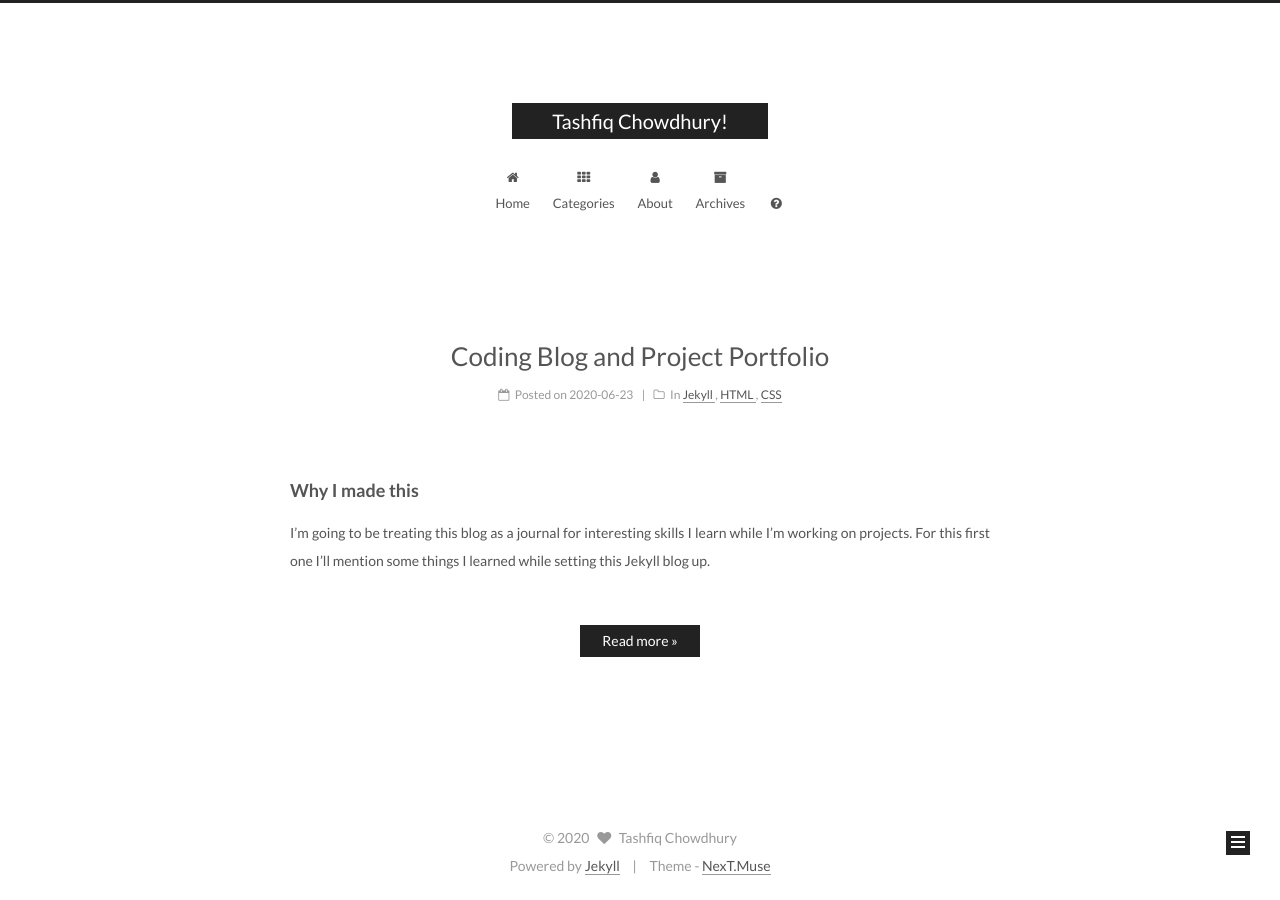
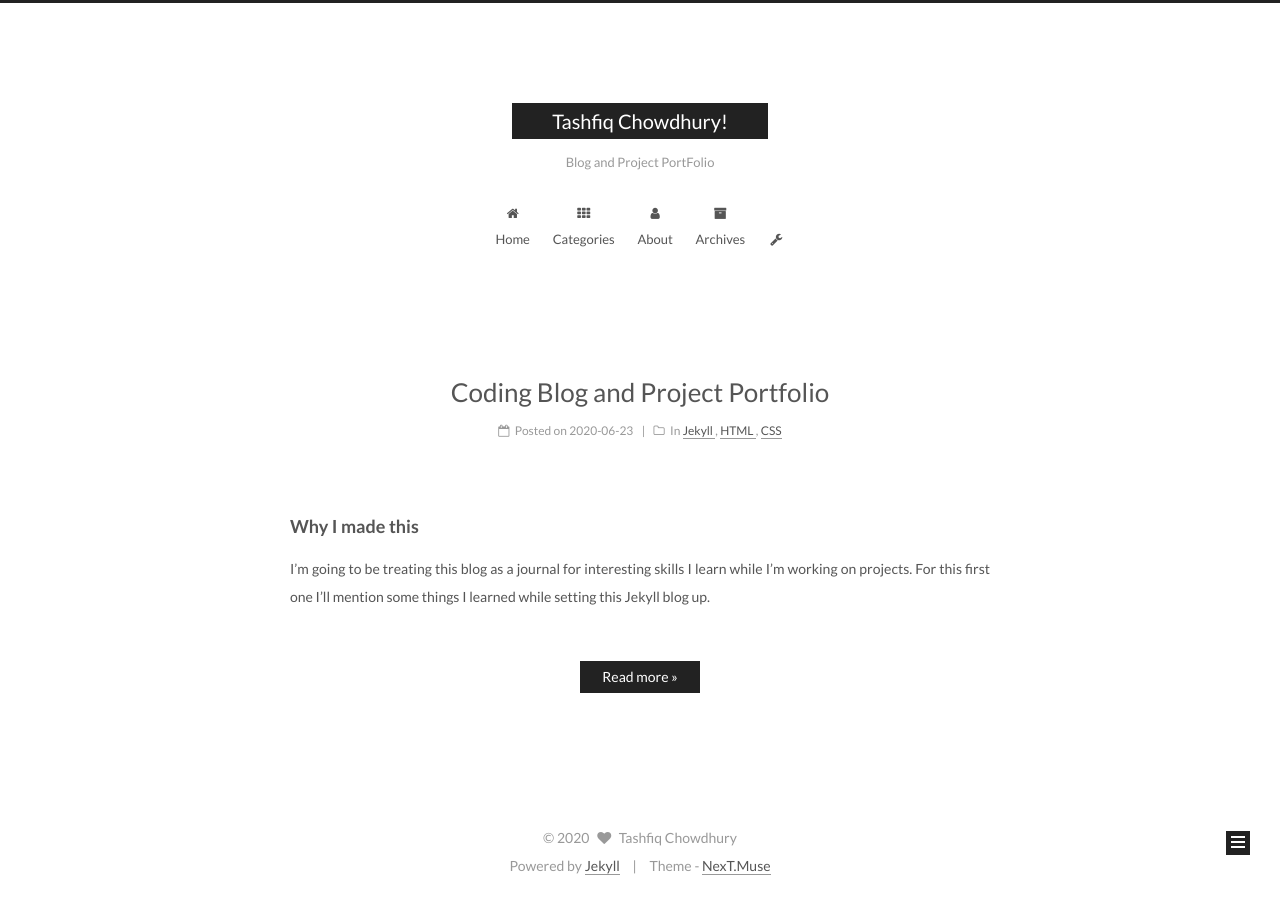
Before and after one commit to tashfooq/tashfooq.github.io, a Jekyll site: the page built from index.html, in a window 1280 px wide. Built offline with Jekyll 4.4.1, drawn with Linux system fonts in a browser that asks for light colours; the list of posts is cut into pages by our own code.

Commit message:
Icon for projects menu item added

```diff
--- a/_config.yml
+++ b/_config.yml
@@ -5,7 +5,7 @@
 
 # Site
 title: Tashfiq Chowdhury!
-subtitle:
+subtitle: Blog and Project PortFolio
 description:
 author: Tashfiq Chowdhury
 # Support language: de, en, fr-FR, id, ja, ko, pt-BR, pt, ru, zh-Hans, zh-hk, zh-tw
@@ -143,6 +143,7 @@ menu_icons:
   archives: archive
   sitemap: sitemap
   commonweal: heartbeat
+  projects: wrench
 
 
 
```
